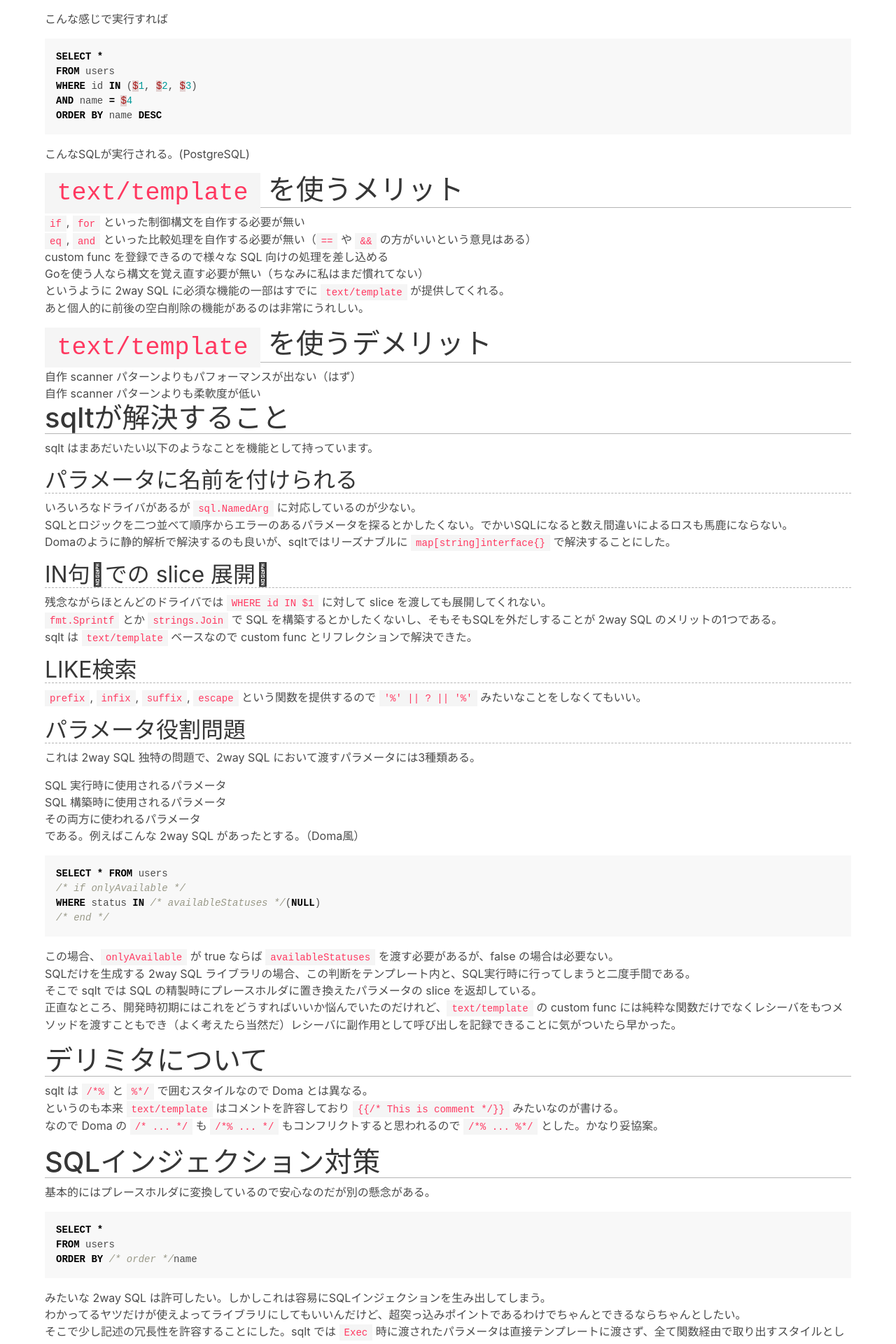
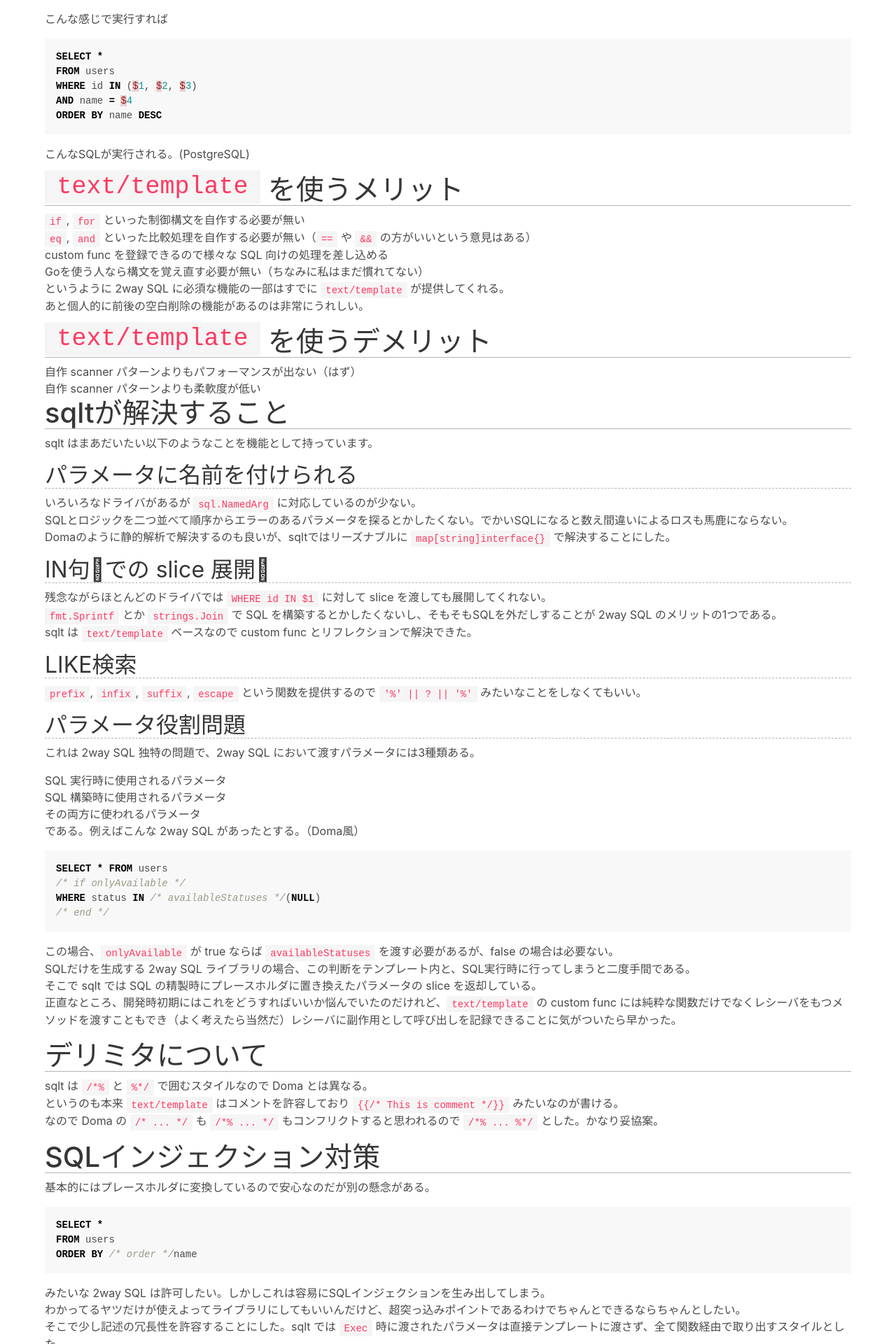
Before and after one commit to pinzolo/pinzolo.github.io, a Jekyll site: the page built from _posts/2018-12-24-2way-sql-with-text-template.md, in a window 1280 px wide. Shown: the part 1090-3010 px from the top of the page at 70% size. Built offline with Jekyll 4.4.1, drawn with Linux system fonts in a browser that asks for light colours; nearby versions of some CDN libraries.

Commit message:
Fix code style in title

```diff
--- a/assets/css/style.scss
+++ b/assets/css/style.scss
@@ -40,6 +40,10 @@
     line-height: $TITLE_LINE_HEIGHT;
     margin-bottom: 0.5rem;
     border-bottom-color: $TITLE_BORDER_COLOR;
+    code {
+      padding: .125em .5em;
+      vertical-align: top;
+    }
   }
 
   h1 {
```
